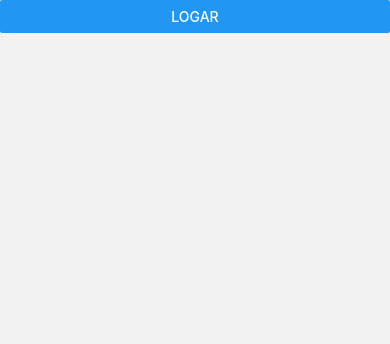
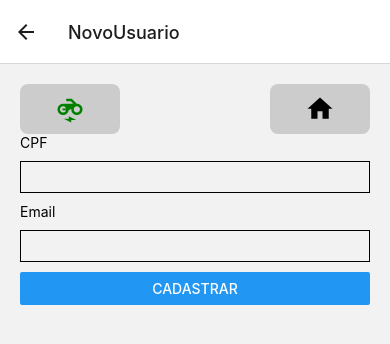
Before and after one commit to douglas-cavalcante/projeto_modulo_1, a React Native app: screen /NovoUsuario in a window 390 px wide. Before the commit this address had no page. Shown: the top 344 px of the page. Built offline with nearby package versions, Linux system fonts and the light colour scheme.

Commit message:
adiciona exemplo de cadastro

```diff
--- a/App.tsx
+++ b/App.tsx
@@ -5,6 +5,7 @@ import Login from './src/Login';
 import { Home } from './src/Home';
 import { StatusBar } from 'react-native';
 import { ListaUsuarios } from './src/ListaUsuarios';
+import NovoUsuario from './src/NovoUsuario';
 
 const Stack = createStackNavigator()
 
@@ -16,6 +17,7 @@ export default function App() {
            <Stack.Screen name="Login" component={Login} options={{header: () => <></>}} />
            <Stack.Screen name="Home" component={Home} />
            <Stack.Screen name="ListaUsuarios" component={ListaUsuarios} />
+           <Stack.Screen name="NovoUsuario" component={NovoUsuario} />
        </Stack.Navigator>
     </NavigationContainer>
   );
--- a/src/ListaUsuarios.tsx
+++ b/src/ListaUsuarios.tsx
@@ -1,8 +1,8 @@
-import {  Text, FlatList, View } from "react-native";
+import {  Text, FlatList, View, Button } from "react-native";
 import {useEffect, useState} from 'react'
 import axios from "axios";
 
-export function ListaUsuarios() {
+export function ListaUsuarios({navigation}) {
 
     const [ users, setUsers] = useState([])
 
@@ -17,8 +17,13 @@ export function ListaUsuarios() {
 
     }, [])
 
+    function redirectToNewUser(){
+        navigation.navigate("NovoUsuario")
+    }
+
     return (
         <>
+            <Button title="Novo usuario" onPress={redirectToNewUser} />
            <FlatList
             data={users}
             renderItem={({item}) => (
--- /dev/null
+++ b/src/NovoUsuario.tsx
@@ -0,0 +1,104 @@
+import { SafeAreaView, Text, StyleSheet, TouchableOpacity, View, TextInput, Button } from "react-native";
+import { MaterialCommunityIcons } from '@expo/vector-icons'
+import { useState } from "react";
+import axios from "axios";
+
+export default function NovoUsuario() {
+
+    const [profile, setProfile] = useState('motorista')
+    const [document, setDocument] = useState('')
+    const [email, setEmail] = useState('')
+
+    function changeProfileMotorista(){
+        setProfile('motorista')
+    }
+
+    function changeProfileFilial(){
+        setProfile('filial')
+    }
+
+    function saveUser(){
+        // validar
+
+        // fazer requisição para cadastrar usuario
+
+        axios.post(process.env.EXPO_PUBLIC_API_URL + '/register', {
+            profile: profile,
+            name: 'Henrique Douglas',
+            document: document,
+            full_address: "Rua x, bairro y",
+            email: email,
+            password: "123456"
+        })
+         .then(() => {
+            console.log("DEU CERTO")
+
+         })
+         .catch(() => {
+
+         })
+    }
+
+    return (
+        <SafeAreaView style={{ flex: 1, padding: 20 }}>
+
+            <View style={styles.containerOptions}>
+                <TouchableOpacity style={styles.optionProfile} onPress={changeProfileMotorista}>
+                    <MaterialCommunityIcons
+                        name="motorbike-electric"
+                        size={30}
+                        color={profile === "motorista" ? "green" : "#000"}
+                    />
+                </TouchableOpacity>
+
+                <TouchableOpacity style={styles.optionProfile} onPress={changeProfileFilial}>
+                    <MaterialCommunityIcons
+                        name="home"
+                        size={30}
+                        color={profile === "filial" ? "green" : "#000"}
+                    />
+                </TouchableOpacity>
+            </View>
+
+            <Text>{profile === 'motorista' ? 'CPF' : 'CNPJ'}</Text>
+            <TextInput
+                style={styles.input}
+                value={document}
+                onChangeText={setDocument}
+            />
+
+            <Text>Email</Text>
+            <TextInput
+                style={styles.input}
+                value={email}
+                onChangeText={setEmail}
+            />
+
+            <Button title="Cadastrar" onPress={saveUser} />
+
+        </SafeAreaView>
+    )
+}
+
+const styles = StyleSheet.create({
+    containerOptions: {
+        flexDirection: 'row',
+        justifyContent: 'space-between'
+    },
+    optionProfile: {
+        width: 100,
+        height: 50,
+        backgroundColor: '#CCC',
+        borderRadius: 8,
+        alignItems: 'center',
+        justifyContent: 'center'
+    },
+    input: {
+        borderWidth: 1,
+        borderColor: '#000',
+        width: '100%',
+        height: 32,
+        marginVertical: 10,
+        padding: 10
+    }
+})
```
